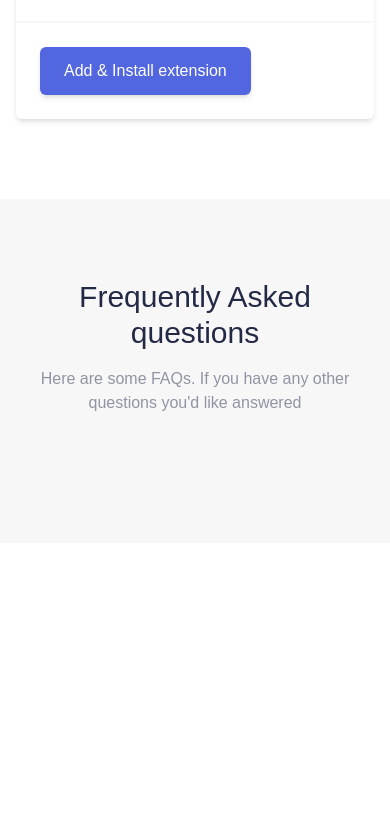
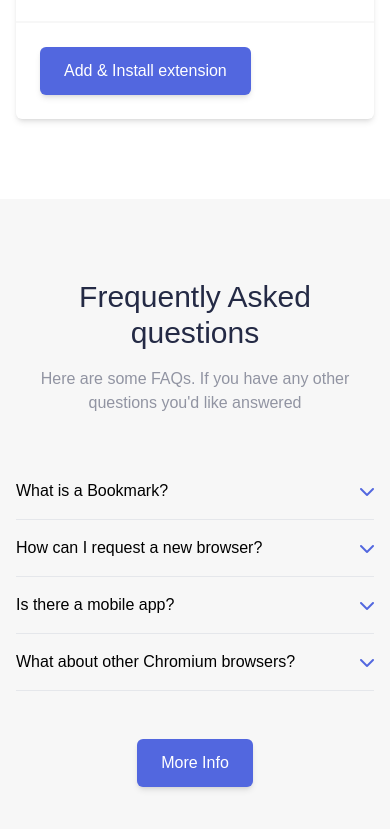
Before and after one commit to edmondgaks/landingpage, a website: page index.html in a window 390 px wide. Shown: the part 2943-3772 px from the top of the page. Before the commit the page ends 3486 px from the top, so only its background shows below. Drawn offline with Linux system fonts and the light colour scheme.

Commit message:
initial commit

```diff
--- a/index.html
+++ b/index.html
@@ -42,7 +42,7 @@
             </div>
         </div>
         <!--Rounded Rectangle-->
-        <div class="hidden md:block overflow-hidden bg-bookmark-purple rounded-l-full absolute h-80 w-2/4 top-32 right-0 lg: -bottom-28 lg:-right-36"></div>
+        <!-- <div class="hidden md:block overflow-hidden bg-bookmark-purple rounded-l-full absolute h-80 w-2/4 top-32 right-0 lg: -bottom-28 lg:-right-36"></div> -->
     </section>
     <!--Features-->
     <section class="bg-bookmark-white py-20 mt-20 lg:mt-60">
@@ -65,7 +65,7 @@
                     <button type="button" class="btn btn-purple hover:bg-bookmark-white hover:text-black">More Info</button>
                 </div>
             </div>
-            <div class="hidden md:block overflow-hidden bg-bookmark-purple rounded-r-full absolute h-80 w-2/4 lg: -bottom-28 lg:-left-36"></div>
+            <!-- <div class="hidden md:block overflow-hidden bg-bookmark-purple rounded-r-full absolute h-80 w-2/4 lg: -bottom-28 lg:-left-36"></div> -->
         </div>
         <!--Feature #2-->
         <div class="relative mt-20 lg:mt-52">
@@ -81,7 +81,7 @@
                     <button type="button" class="btn btn-purple hover:bg-bookmark-white hover:text-black">More Info</button>
                 </div>
             </div>
-            <div class="hidden md:block overflow-hidden bg-bookmark-purple rounded-l-full absolute h-80 w-2/4 lg: -bottom-28 lg:-right-36"></div>
+            <!-- <div class="hidden md:block overflow-hidden bg-bookmark-purple rounded-l-full absolute h-80 w-2/4 lg: -bottom-28 lg:-right-36"></div> -->
         </div>
         <!--Feature #3-->
         <div class="relative mt-20 lg:mt-52">
@@ -97,7 +97,7 @@
                     <button type="button" class="btn btn-purple hover:bg-bookmark-white hover:text-black">More Info</button>
                 </div>
             </div>
-            <div class="hidden md:block overflow-hidden bg-bookmark-purple rounded-r-full absolute h-80 w-2/4 lg: -bottom-28 lg:-left-36"></div>
+            <!-- <div class="hidden md:block overflow-hidden bg-bookmark-purple rounded-r-full absolute h-80 w-2/4 lg: -bottom-28 lg:-left-36"></div> -->
         </div>
     </section>
 
@@ -159,7 +159,21 @@
             </div>
             <!--FAQ Items-->
             <div class="flex flex-col sm:w-3/4 lg:w-5/12 mt-12 mx-auto">
-                <div class="flex items-center"></div>
+                <div class="flex items-center border-b py-4">
+                    <span class="flex-1">What is a Bookmark?</span>
+                    <i class="fas fa-chevron-down text-bookmark-purple"></i>
+                </div>
+                <div class="flex items-center border-b py-4">
+                    <span class="flex-1">How can I request a new browser?</span>
+                    <i class="fas fa-chevron-down text-bookmark-purple"></i>
+                </div><div class="flex items-center border-b py-4">
+                    <span class="flex-1">Is there a mobile app?</span>
+                    <i class="fas fa-chevron-down text-bookmark-purple"></i>
+                </div><div class="flex items-center border-b py-4">
+                    <span class="flex-1">What about other Chromium browsers?</span>
+                    <i class="fas fa-chevron-down text-bookmark-purple"></i>
+                </div>
+                <button type="button" class="mt-12 flex self-center btn btn-purple hover:bg-bookmark-white hover:text-black">More Info</button>
             </div>
         </div>
     </section>
```
Also changed, not shown: output.css.
